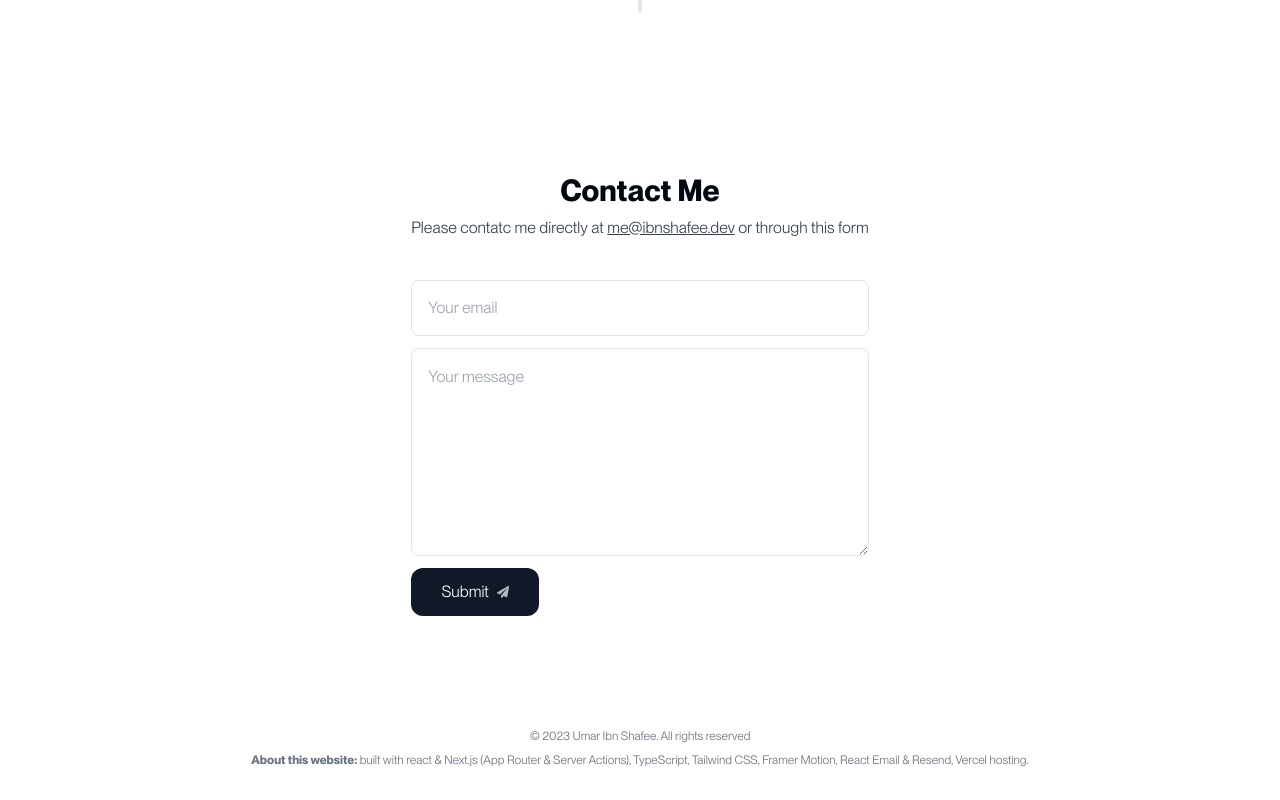
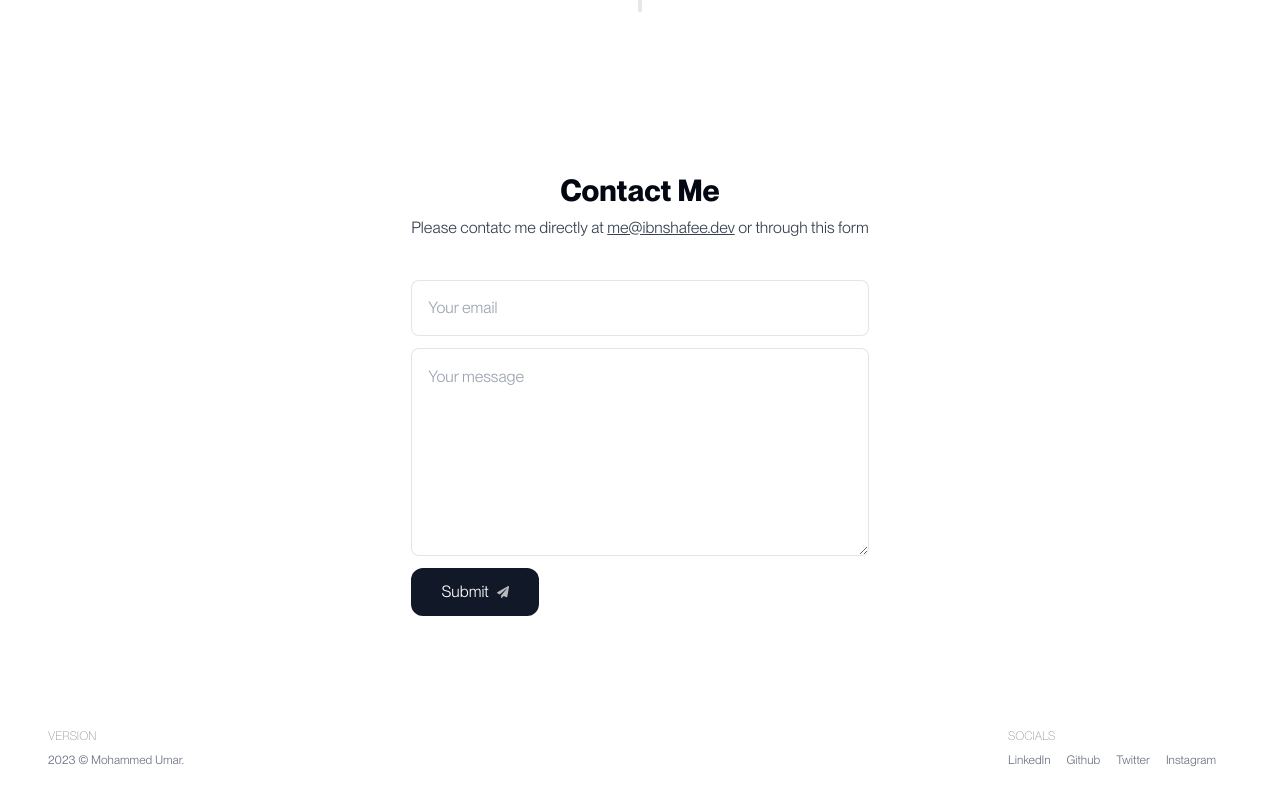
Before and after one commit to umar-ibn-shafee/portfolio, a Next.js app: page / in a window 1280 px wide. Shown: the part 3961-4761 px from the top of the page. Built offline with nearby package versions, Linux system fonts and the light colour scheme.

Commit message:
footer and header fix

```diff
--- a/components/header.tsx
+++ b/components/header.tsx
@@ -48,7 +48,7 @@ export default function Header() {
                     className={clsx(`fixed top-10 w-full flex flex-row items-center justify-between font-medium
                     text-sm px-10`,
                         {
-                            'border rounded-xl border-gray-300/40 bg-white/20 shadow-lg shadow-black/5 dark:shadow-white/5 dark:bg-gray-950 dark:bg-opacity-20 dark:border-gray-700/40 backdrop-blur-[0.5rem] py-4 px-4 m-auto w-[90vw]'
+                            'border rounded-xl border-gray-300/40 bg-white/20 shadow-lg shadow-black/5 dark:shadow-white/5 dark:bg-gray-950 dark:bg-opacity-20 dark:border-gray-700/40 backdrop-blur-[0.5rem] py-4 px-5 w-[90vw]'
                                 : activeSection !== 'Home'
                         })}
                 >
--- a/components/screens/footer.tsx
+++ b/components/screens/footer.tsx
@@ -1,15 +1,30 @@
+import { socials } from '@/lib/data'
 import React from 'react'
 
 export default function Footer() {
   return (
-    <footer className='mb-8 px-4 text-center text-gray-500'>
-        <small className='mb-2 block text-xs'>
-            &copy; 2023 Umar Ibn Shafee. All rights reserved
+    <footer className='mb-6 px-12 text-gray-500 dark:text-white flex justify-between items-center'>
+      <div className='flex flex-col items-start gap-2 text-xs pr-4'>
+        <div className='uppercase font-thin'>Version</div>
+        <small className='block text-xs'>
+          2023 &copy; Mohammed Umar.
+          {/* <br /> All rights reserved */}
         </small>
-        <p className='text-xs'>
-            <span className='font-semibold'>About this website:</span> built with react & Next.js (App Router & Server Actions),
-            TypeScript, Tailwind CSS, Framer Motion, React Email & Resend, Vercel hosting.
-        </p>
+      </div>
+      <div className='flex flex-col items-start gap-2 text-xs pr-4'>
+        <div className='uppercase font-thin'>Socials</div>
+        <div className='w-full flex flex-row gap-4 font-medium'>
+          {socials.map((social, index) => (
+            <a
+              key={index}
+              href={social.link}
+              target='_blank'
+            >
+              {social.name}
+            </a>
+          ))}
+        </div>
+      </div>
     </footer>
   )
 }
```
